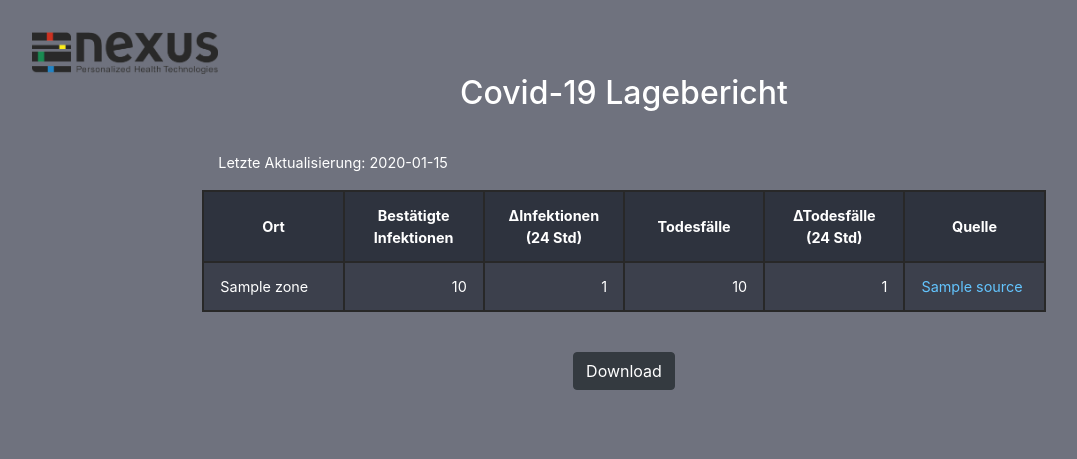
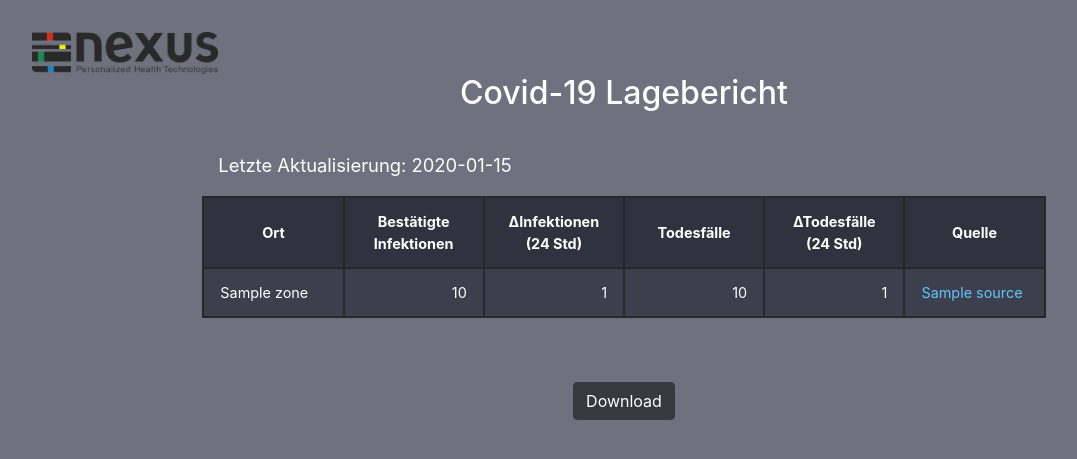
Before and after one commit to gautier-collab/Covid, a Django app: page / in a window 1280 px wide. Shown: the top 459 px of the page, without its empty margins (16-1093 px from the left). Run offline with Django 3.2, Linux system fonts and the light colour scheme; tables that the repository leaves empty hold one stand-in row (values such as "Sample post"); some libraries are stand-ins or nearby versions.

Commit message:
changed layout

```diff
--- a/covmass/templates/covmass/index.html
+++ b/covmass/templates/covmass/index.html
@@ -28,8 +28,8 @@
       }
 
       h1 img {
-        margin-bottom: 1rem;
-        margin-right: 2rem;
+        margin-bottom: 3vh;
+        margin-right: 6vh;
         height: 4rem;
       }
 
@@ -81,10 +81,11 @@
 
       .legend {
         margin: 1rem;
+        font-size: 1.15rem;
       }
 
       button {
-        margin-top: 2.5rem;
+        margin-top: 8vh;
       }
 
     </style>
```
